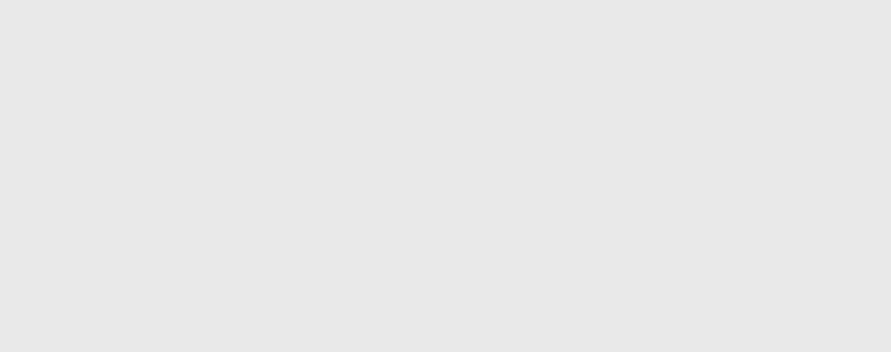
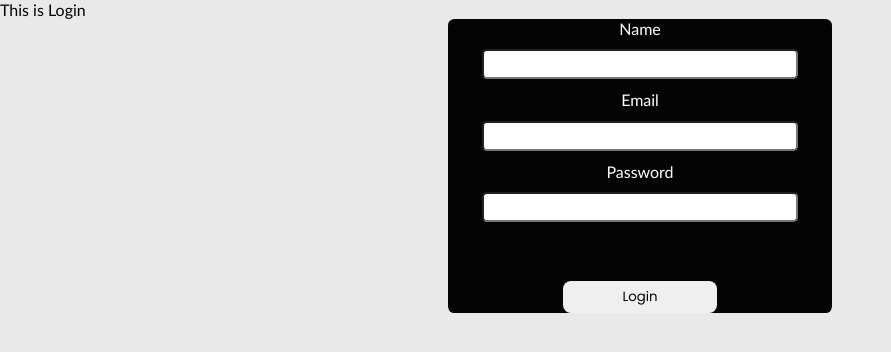
Before and after one commit to Nahom-Teshome/ScaleupChat, a React (Vite) app in the folder frontend/: page / in a window 1280 px wide. Shown: the top 352 px of the page, without its empty margins (0-891 px from the left). Built offline with nearby package versions, Linux system fonts and the light colour scheme; a web font is replaced by a local one.

Commit message:
login first
page wasn't displaying anything s o in react router the i  sent the default to login

```diff
--- a/frontend/src/App.jsx
+++ b/frontend/src/App.jsx
@@ -13,6 +13,7 @@ export default function App(){
         <BrowserRouter>
             <Routes>
                 <Route path="/" element={<Home/>} >
+                    <Route index element={<Login/>}/>
                     <Route path="chat" element={!user? <Navigate to="/login"/> :<ChatPage/>}/>
                     <Route path='group' element={<CreateGroup/>}/>
                     <Route path="login" element={!user?<Login/>:<Navigate to="/chat"/>}/>
```
